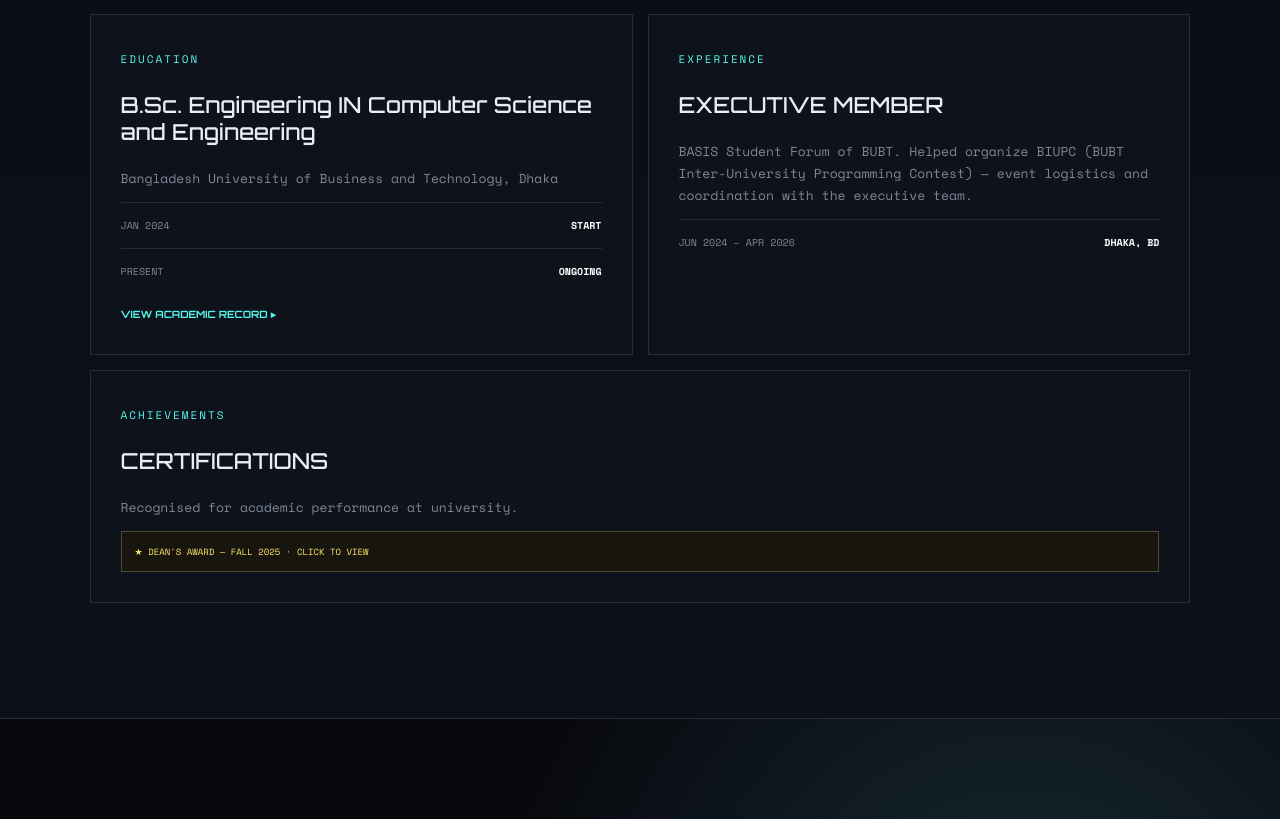
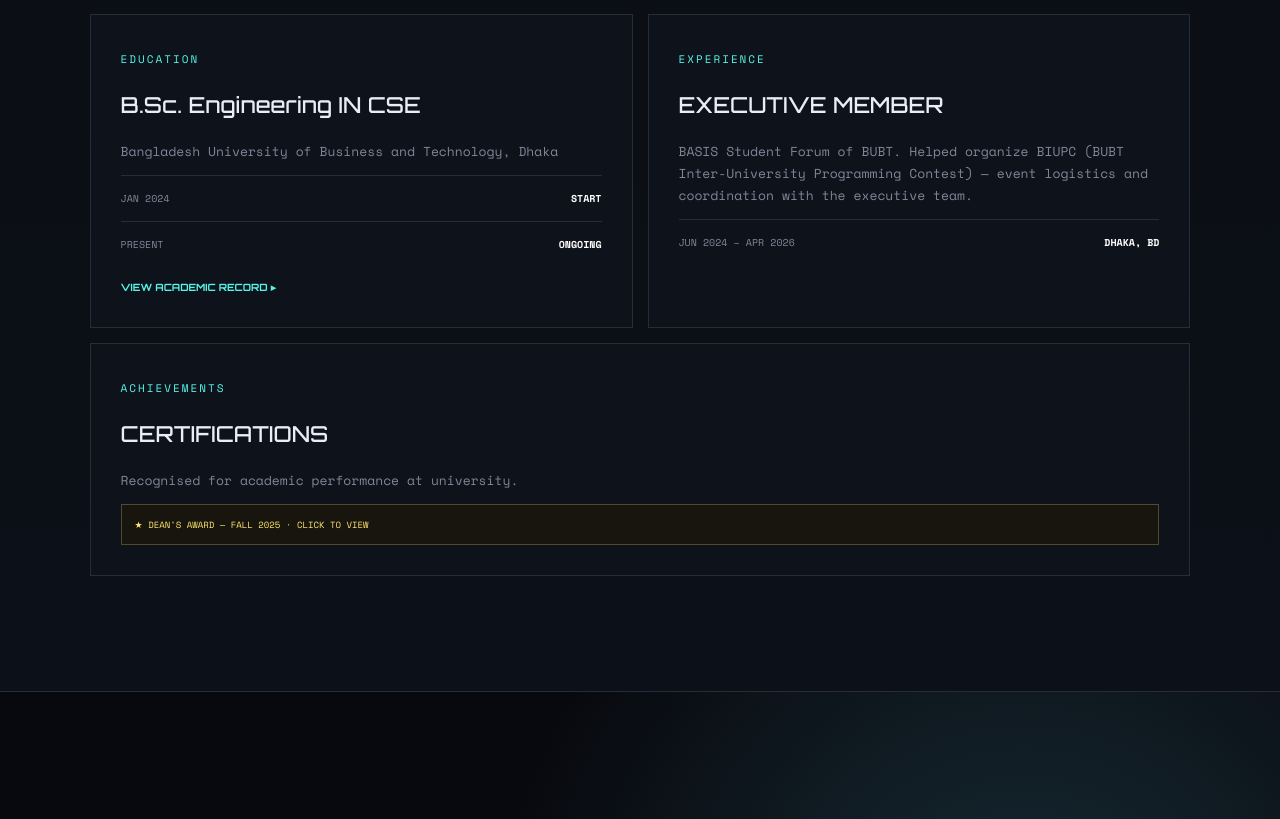
Before and after one commit to himel-official/portfolio, a website: page public/index.html in a window 1280 px wide. Shown: the part 4674-5493 px from the top of the page. Drawn offline with nearby package versions, Linux system fonts and the light colour scheme; no server answers.

Commit message:
Update index.html

```diff
--- a/public/index.html
+++ b/public/index.html
@@ -89,7 +89,7 @@
   <div class="profile-grid">
     <div class="profile-panel click" id="recordPanel">
       <span class="kicker">EDUCATION</span>
-      <h3>B.Sc. Engineering IN Computer Science and Engineering</h3>
+      <h3>B.Sc. Engineering IN CSE</h3>
       <p>Bangladesh University of Business and Technology, Dhaka</p>
       <div class="data-row"><span>JAN 2024</span><b>START</b></div>
       <div class="data-row"><span>PRESENT</span><b>ONGOING</b></div>
```
